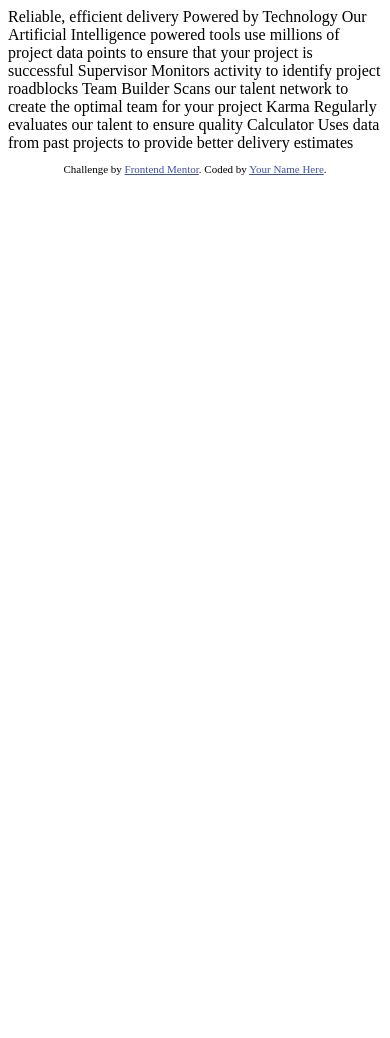
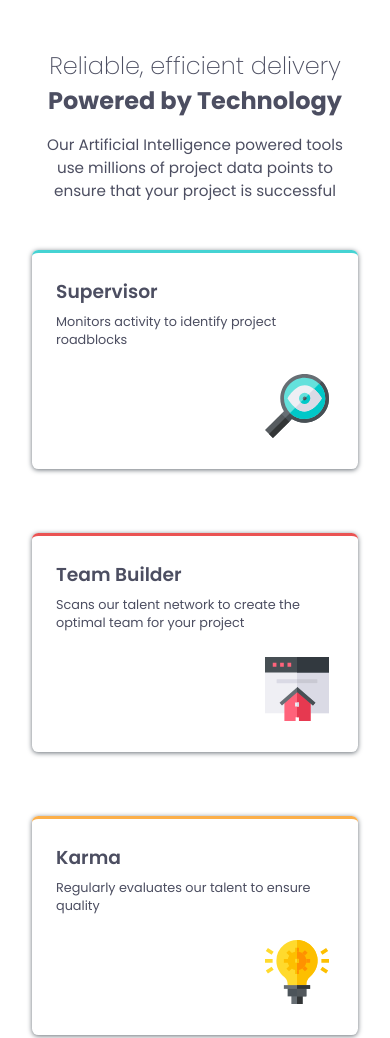
Before and after one commit to jliakers98/frontendmentor_006, a plain HTML site: page four-card-feature-section-master/index.html in a window 390 px wide. Shown: the top 1038 px of the page. Before the commit the page ends 844 px from the top, so only its background shows below. Drawn offline with Linux system fonts and the light colour scheme.

Commit message:
mobile design complete

```diff
--- a/four-card-feature-section-master/index.html
+++ b/four-card-feature-section-master/index.html
@@ -1,45 +1,47 @@
 <!DOCTYPE html>
 <html lang="en">
+
 <head>
+  <link rel="preconnect" href="https://fonts.googleapis.com">
+  <link rel="preconnect" href="https://fonts.gstatic.com" crossorigin>
+  <link
+    href="https://fonts.googleapis.com/css2?family=Poppins:ital,wght@0,100;0,200;0,300;0,400;0,500;0,600;0,700;0,800;0,900;1,100;1,200;1,300;1,400;1,500;1,600;1,700;1,800;1,900&display=swap"
+    rel="stylesheet">
+  <link rel="stylesheet" href="styles.css">
   <meta charset="UTF-8">
-  <meta name="viewport" content="width=device-width, initial-scale=1.0"> <!-- displays site properly based on user's device -->
+  <meta name="viewport" content="width=device-width, initial-scale=1.0">
+  <title>Four card feature section</title>
+</head>
 
-  <link rel="icon" type="image/png" sizes="32x32" href="./images/favicon-32x32.png">
+<body>
+  <header>
+    <h1>Reliable, efficient delivery</h1>
+    <h2>Powered by Technology</h2>
+    <p>Our Artificial Intelligence powered tools use millions of project data points
+      to ensure that your project is successful</p>
+  </header>
+  <main>
+    <section class="card1">
+      <h3>Supervisor</h3>
+      <p>Monitors activity to identify project roadblocks</p>
+      <img src="images/icon-supervisor.svg" alt="">
+    </section>
+    <section class="card2">
+      <h3>Team Builder</h3>
+      <p>Scans our talent network to create the optimal team for your project</p>
+      <img src="images/icon-team-builder.svg" alt="">
+    </section>
+    <section class="card3">
+      <h3>Karma</h3>
+      <p>Regularly evaluates our talent to ensure quality</p>
+      <img src="images/icon-karma.svg" alt="">
+    </section>
+    <section class="card4">
+      <h3>Calculator</h3>
+      <p>Uses data from past projects to provide better delivery estimates</p>
+      <img src="images/icon-calculator.svg" alt="">
+    </section>
+  </main>
+</body>
 
-  <title>Frontend Mentor | Four card feature section</title>
-
-  <!-- Feel free to remove these styles or customise in your own stylesheet 👍 -->
-  <style>
-    .attribution { font-size: 11px; text-align: center; }
-    .attribution a { color: hsl(228, 45%, 44%); }
-  </style>
-</head>
-<body>
-
-  Reliable, efficient delivery
-  Powered by Technology
-
-  Our Artificial Intelligence powered tools use millions of project data points
-  to ensure that your project is successful
-
-  Supervisor
-  Monitors activity to identify project roadblocks
-
-  Team Builder
-  Scans our talent network to create the optimal team for your project
-
-  Karma
-  Regularly evaluates our talent to ensure quality
-
-  Calculator
-  Uses data from past projects to provide better delivery estimates
-
-
-  <footer>
-    <p class="attribution">
-      Challenge by <a href="https://www.frontendmentor.io?ref=challenge" target="_blank">Frontend Mentor</a>.
-      Coded by <a href="#">Your Name Here</a>.
-    </p>
-  </footer>
-</body>
 </html>
--- /dev/null
+++ b/four-card-feature-section-master/styles.css
@@ -0,0 +1,81 @@
+body {
+    margin: 0 auto;
+    width: 100%;
+    font-family: 'Poppins';
+    color: hsl(234, 12%, 34%);
+}
+
+header {
+    text-align: center;
+    margin: 3em 2em;
+}
+
+p {
+    font-size: 0.95em;
+}
+
+h1 {
+    font-weight: 200;
+    font-size: 1.5em;
+    margin: 0;
+}
+
+h2 {
+    margin: 0;
+}
+
+main {
+    display: grid;
+    grid-template-columns: auto;
+}
+
+section {
+    border-radius: 0.4em;
+    border-top: solid 0.2em;
+    box-shadow: 0 1px 5px hsl(212, 6%, 44%);
+    margin: 2em;
+    padding: 1.5em;
+}
+
+section p {
+    font-size: 0.8rem;
+    color: hsl(234, 12%, 34%);
+    margin: 0;
+    padding: 0.5em 0 2em;
+}
+
+section img {
+    padding-left: 75%;
+}
+
+h3 {
+    margin: 0;
+    font-weight: 600;
+}
+
+.card1 {
+    margin-top: 0;
+    border-color: hsl(180, 62%, 55%);
+}
+
+.card2 {
+    border-color: hsl(0, 78%, 62%);
+}
+
+.card3 {
+    border-color: hsl(34, 97%, 64%);
+}
+
+.card4 {
+    border-color: hsl(212, 86%, 64%);
+}
+
+@media (min-width:500px) {
+    main {
+        grid-template-columns: 1fr 1fr 1fr;
+    }
+
+    section {
+        margin: 1em;
+    }
+}
```
